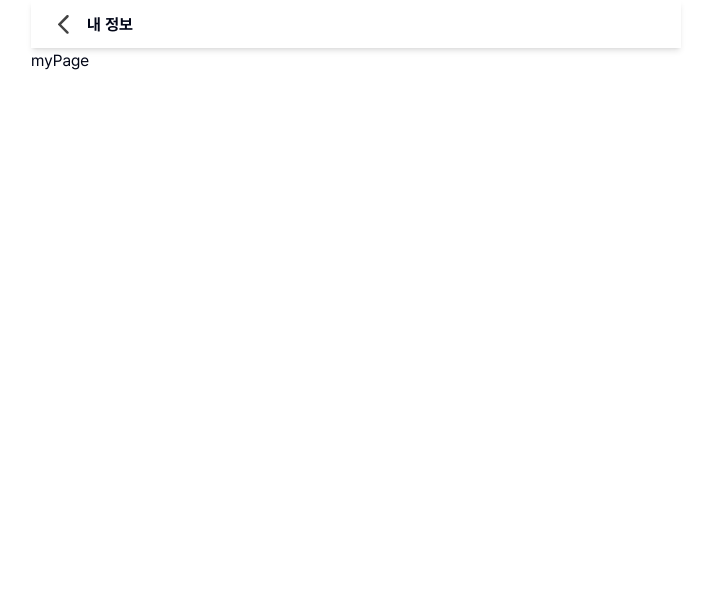
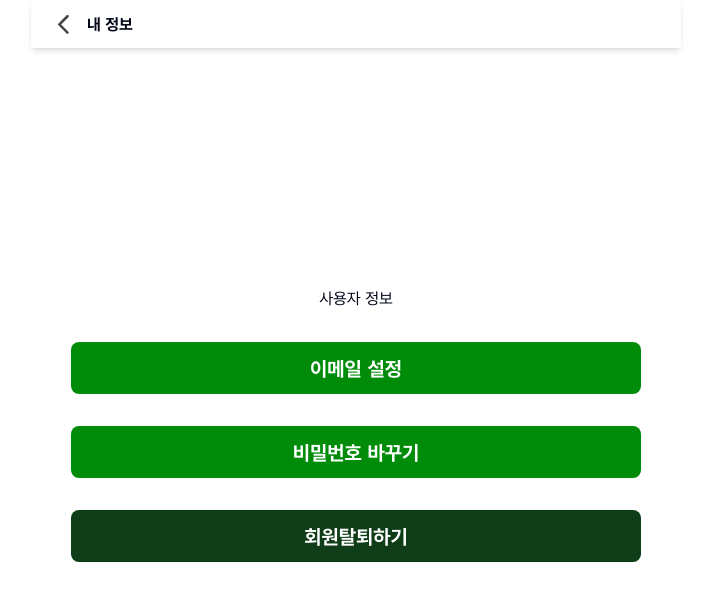
Before and after one commit to prgrms-web-devcourse-final-project/WEB5_6_MOCI_FE, a Next.js app: page /my-page in a window 1280 px wide. Shown: the top 600 px of the page, without its empty margins (284-995 px from the left). Built offline with nearby package versions, Linux system fonts and the light colour scheme.

Commit message:
[Feat] 마이페이지 레이아웃 틀 제작

```diff
--- a/src/app/(stack)/my-page/page.tsx
+++ b/src/app/(stack)/my-page/page.tsx
@@ -1,4 +1,15 @@
+import Button from "@/shared/components/Button";
+
 function Page() {
-  return <div>myPage</div>;
+  return (
+    <div className="flex-1 p-10 flex-center flex-col gap-8">
+      <div className="w-4/5 flex-center flex-col">사용자 정보</div>
+      <Button fullWidth>이메일 설정</Button>
+      <Button fullWidth>비밀번호 바꾸기</Button>
+      <Button fullWidth color="darkgreen">
+        회원탈퇴하기
+      </Button>
+    </div>
+  );
 }
 export default Page;
```
